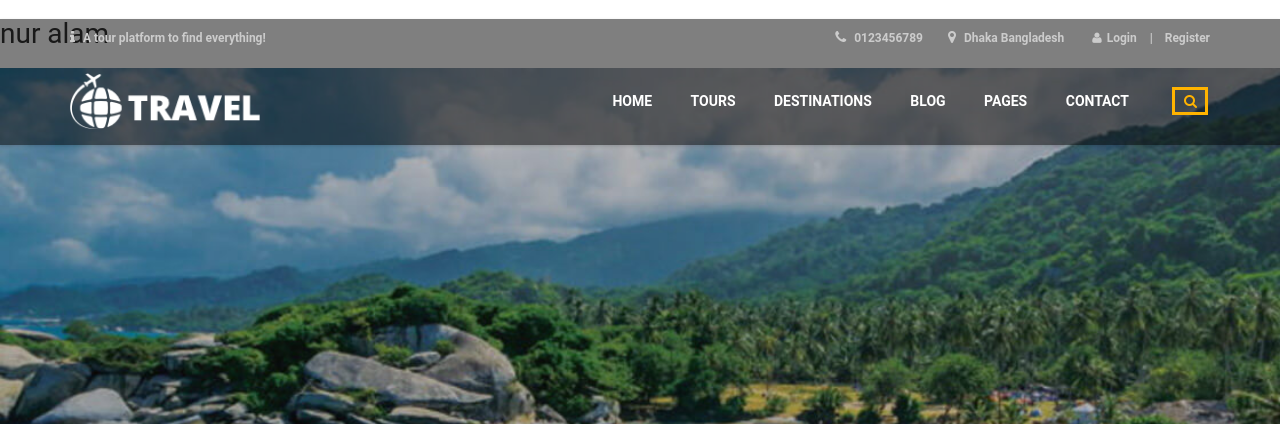
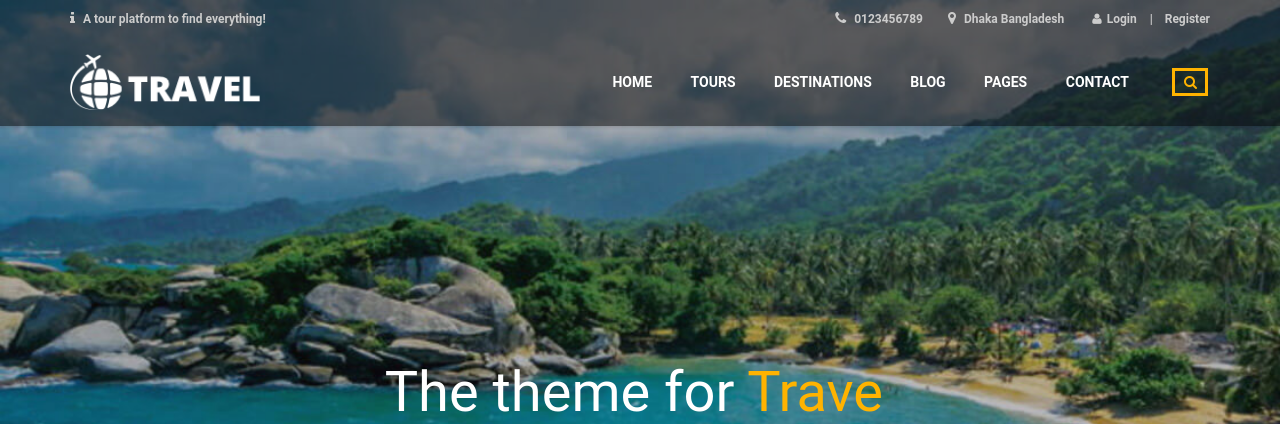
Before and after one commit to mshipan/easytour.github.io, a PHP site: page / in a window 1280 px wide. Shown: the top 424 px of the page. Run offline with PHP 8.4, Linux system fonts and the light colour scheme.

Commit message:
removing unwanted h1 tag

```diff
--- a/index.php
+++ b/index.php
@@ -3,7 +3,6 @@
 include('views/master/header.php');
 ?>
 
-<h1>nur alam</h1>
 	<div class="site wrapper-content">
 		<div class="home-content" role="main">
 			<div class="section-background" style="background-image:url('images/home/banner-home3.jpg'); min-height: 100vh;position: relative;">
```
